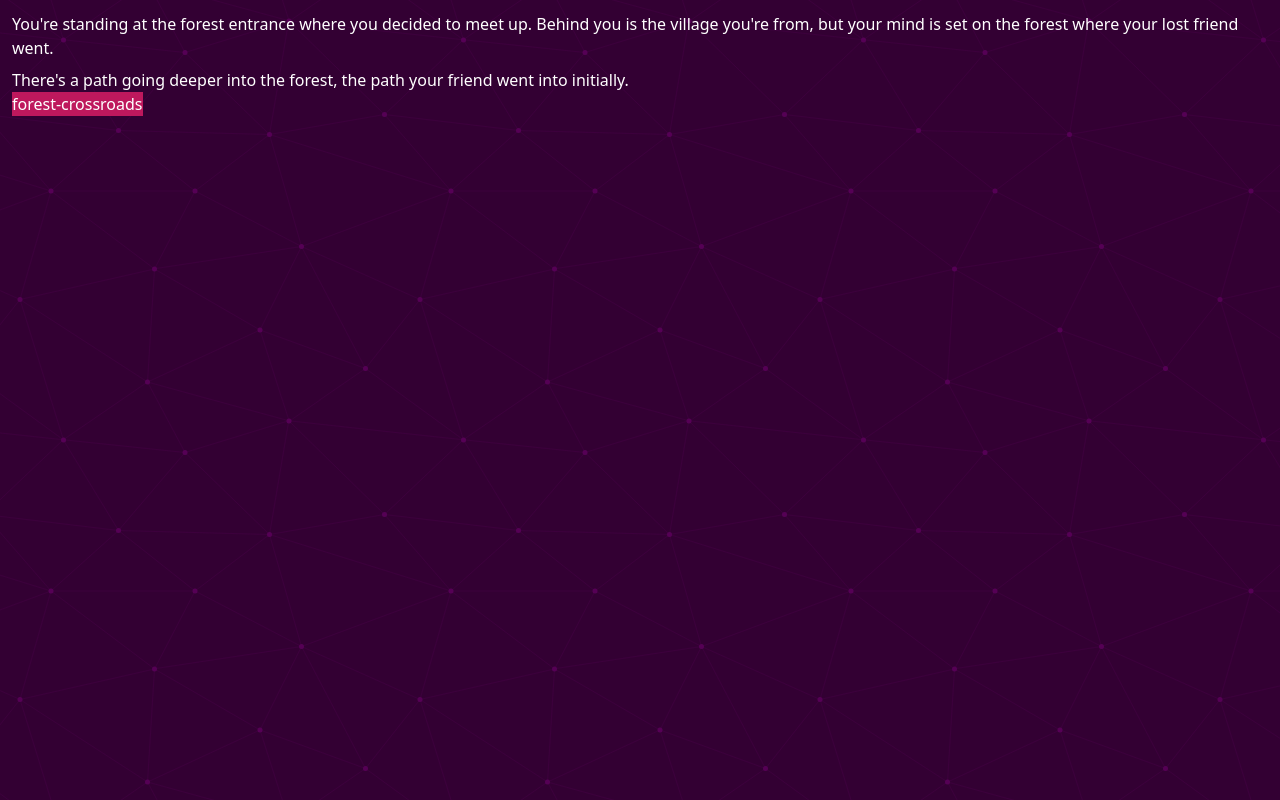
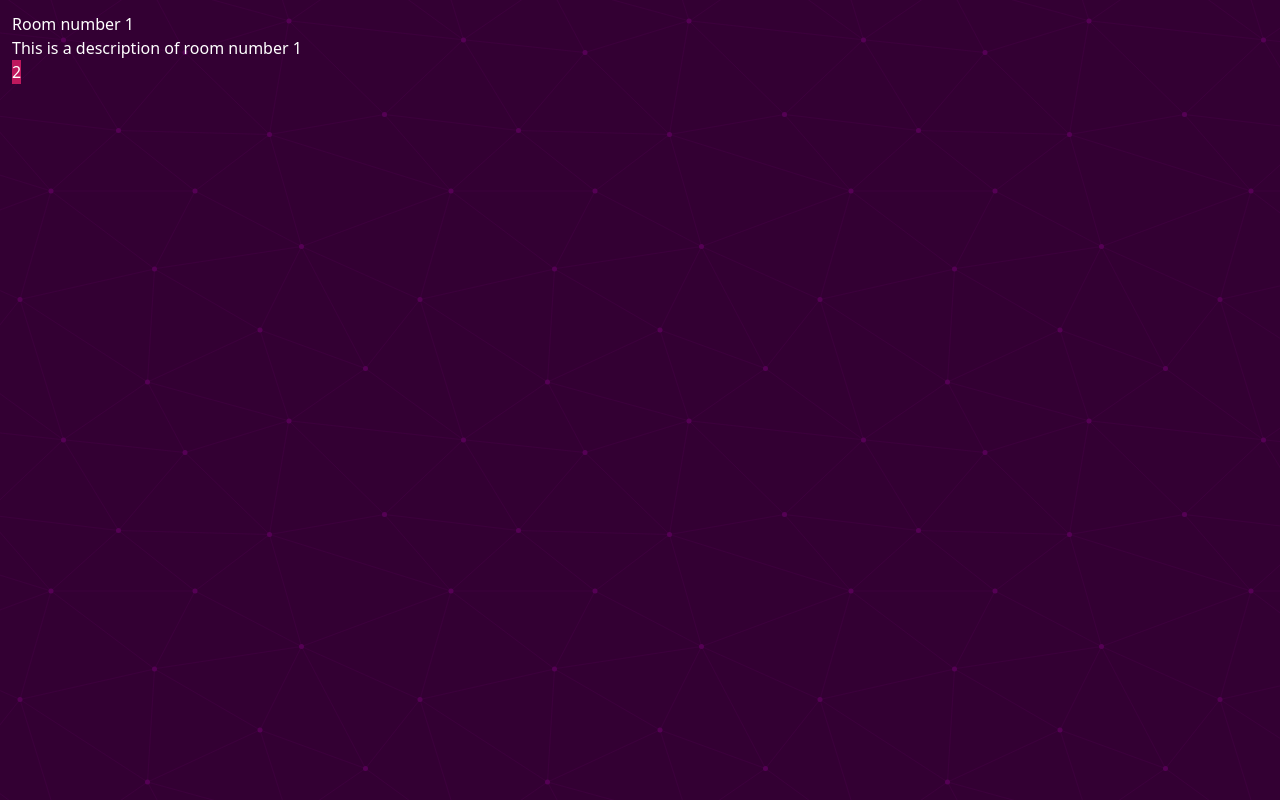
Before and after one commit to fabianvanhummel/basements-and-lizards, a React (Create React App) app: page / in a window 1280 px wide. Built offline with nearby package versions, Linux system fonts and the light colour scheme.

Commit message:
Reflect structure changes in app code
- changes the data to use maze.json
- use name instead of story prop
- added description field
- added comments for book/state/action

```diff
--- a/src/App.js
+++ b/src/App.js
@@ -1,20 +1,21 @@
 import { useState } from 'react'
-import data from './json/tutorial.json'
+import data from './json/maze.json' // book
 
 function App() {
-
-  const [location, setLocation] = useState(data['start-location'])
+  const [location, setLocation] = useState(data['start-location']) // state
 
   return (
     <div className="svg-background min-h-screen">
       <main>
-        <p>{ data.locations[location].story }</p>
+        <h1>{ data.locations[location].name }</h1>
+        <p>{ data.locations[location].description }</p>
 
-        { data.locations[location].directions.map(direction => (
-          <div key={direction.to} style={{ marginTop: "8px" }}>
-            <p>{ direction.story }</p>
-            <button onClick={() => setLocation(direction.to)}>
-              { direction.to }
+        { data.locations[location].directions.map((direction, index) => (
+          <div key={index}>
+            <button
+              onClick={() => setLocation(direction)} // action
+            >
+              { direction }
             </button>
           </div>
         ))}
```
